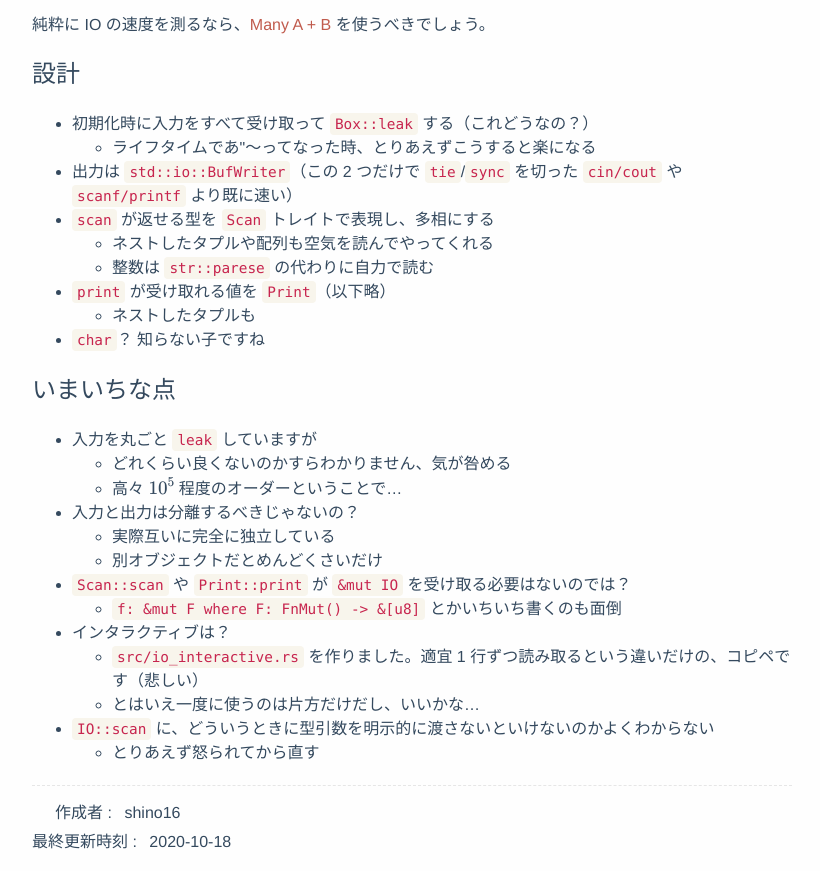
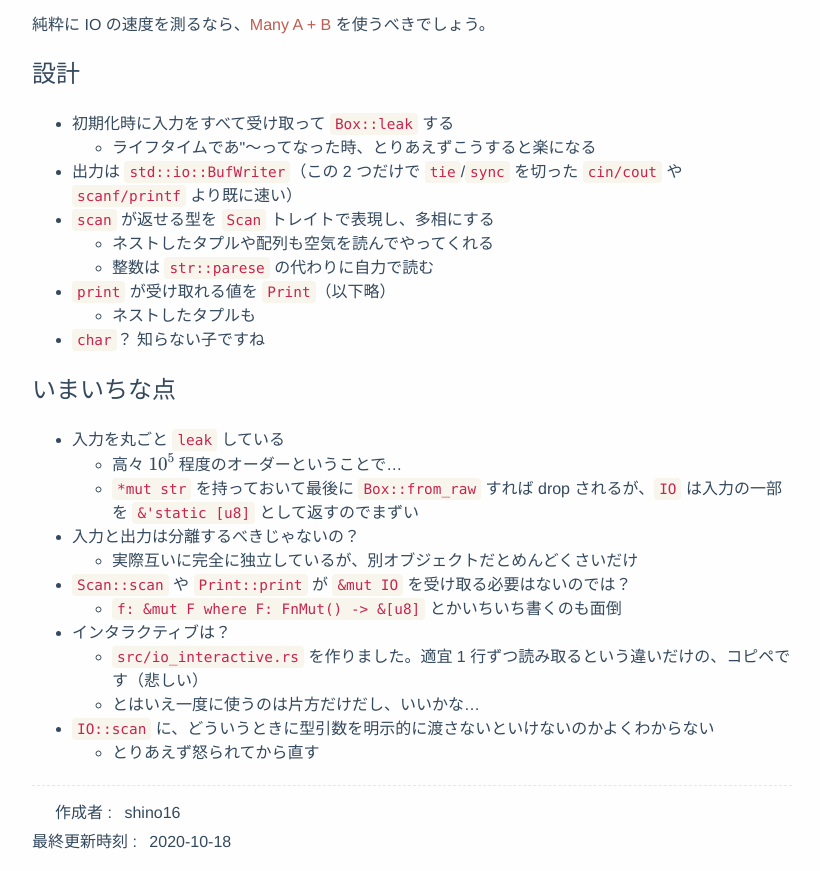
Before and after one commit to shino16/blog, a plain HTML site: page post/algo/ioライブラリの設計/index.html in a window 1280 px wide. Shown: the part 1313-2184 px from the top of the page, without its empty margins (228-1048 px from the left). Drawn offline with nearby package versions, Linux system fonts and the light colour scheme; files that its build step writes are made by us from their sources; a script that the page names is missing; files whose address does not match are found by name.

Commit message:
Automated commit

```diff
--- a/post/algo/ioライブラリの設計/index.html
+++ b/post/algo/ioライブラリの設計/index.html
@@ -50,7 +50,7 @@
 <meta itemprop="description" content="競プロ用の入出力ライブラリ（Rust）を作る 要件 長年抱えてる葛藤が、貼る用のライブラリをゴテゴテに作りこむか、簡潔にとどめたほうが綺麗かとい">
 <meta itemprop="datePublished" content="2020-10-18T00:00:00+09:00" />
 <meta itemprop="dateModified" content="2020-10-18T00:00:00+09:00" />
-<meta itemprop="wordCount" content="800">
+<meta itemprop="wordCount" content="809">
 
 
 
@@ -222,7 +222,7 @@
 <p>純粋に IO の速度を測るなら、<a href="https://judge.yosupo.jp/problem/many_aplusb">Many A + B</a> を使うべきでしょう。</p>
 <h2 id="設計">設計</h2>
 <ul>
-<li>初期化時に入力をすべて受け取って <code>Box::leak</code> する（これどうなの？）
+<li>初期化時に入力をすべて受け取って <code>Box::leak</code> する
 <ul>
 <li>ライフタイムであ&quot;～ってなった時、とりあえずこうすると楽になる</li>
 </ul>
@@ -243,16 +243,15 @@
 </ul>
 <h2 id="いまいちな点">いまいちな点</h2>
 <ul>
-<li>入力を丸ごと <code>leak</code> していますが
+<li>入力を丸ごと <code>leak</code> している
 <ul>
-<li>どれくらい良くないのかすらわかりません、気が咎める</li>
 <li>高々 $10^5$ 程度のオーダーということで…</li>
+<li><code>*mut str</code> を持っておいて最後に <code>Box::from_raw</code> すれば drop されるが、<code>IO</code> は入力の一部を <code>&amp;'static [u8]</code> として返すのでまずい</li>
 </ul>
 </li>
 <li>入力と出力は分離するべきじゃないの？
 <ul>
-<li>実際互いに完全に独立している</li>
-<li>別オブジェクトだとめんどくさいだけ</li>
+<li>実際互いに完全に独立しているが、別オブジェクトだとめんどくさいだけ</li>
 </ul>
 </li>
 <li><code>Scan::scan</code> や <code>Print::print</code> が <code>&amp;mut IO</code> を受け取る必要はないのでは？
```
